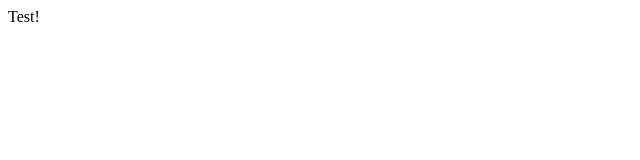
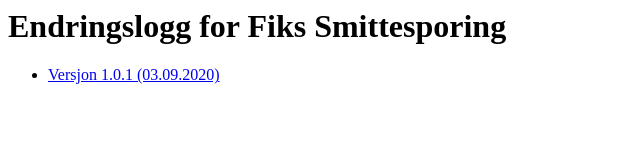
Before and after one commit to ks-no/fiks-dhis2-endringslogg, a plain HTML site: page index.html in a window 1280 px wide. Shown: the whole page, without its empty margins (0-640 px from the left). Drawn offline with Linux system fonts and the light colour scheme.

Commit message:
try making a better index page

```diff
--- a/index.html
+++ b/index.html
@@ -1,5 +1,9 @@
 <html>
+<title>Endringslogg for Fiks Smittesporing</title>
 <body>
-Test!
+<h1>Endringslogg for Fiks Smittesporing</h1>
+<ul>
+    <li><a href="changes/03.09.2020">Versjon 1.0.1 (03.09.2020)</a></li>
+</ul>
 </body>
 </html>
```
Also changed, not shown: changes/03.09.2020/images/image1.png (renamed from endringslogg/03.09.2020/images/image1.png), changes/03.09.2020/images/image2.png (renamed from endringslogg/03.09.2020/images/image2.png), changes/03.09.2020/images/image3.png (renamed from endringslogg/03.09.2020/images/image3.png), changes/03.09.2020/images/image4.png (renamed from endringslogg/03.09.2020/images/image4.png), changes/03.09.2020/images/image5.png (renamed from endringslogg/03.09.2020/images/image5.png), changes/03.09.2020/images/image6.png (renamed from endringslogg/03.09.2020/images/image6.png), changes/03.09.2020/index.html (renamed from endringslogg/03.09.2020/endringslogg.html).
